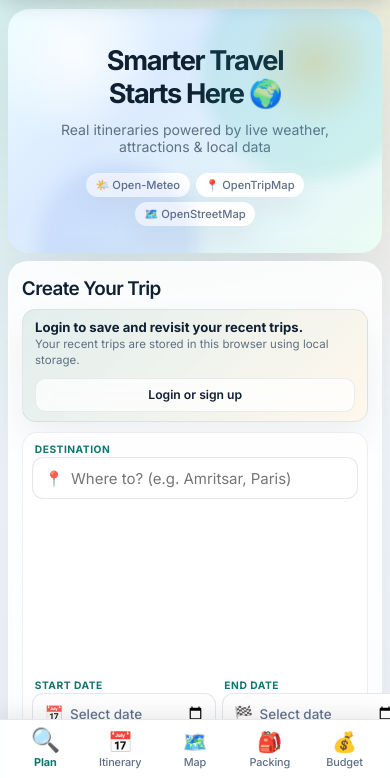
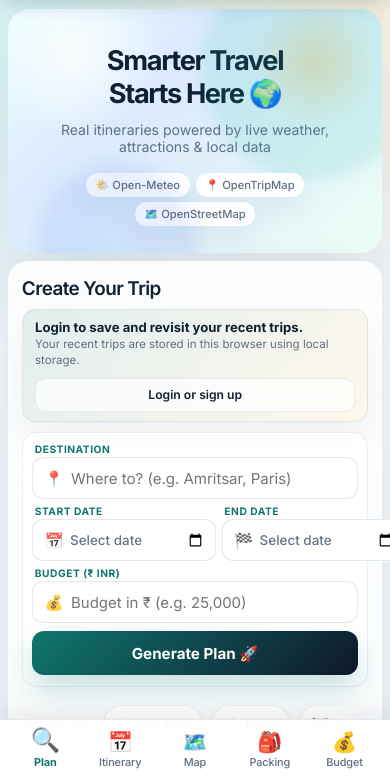
Before and after one commit to varun9761/PLANORA, a plain HTML site: page index.html in a window 390 px wide. Shown: the part 64-842 px from the top of the page. Drawn offline with nearby package versions, Linux system fonts and the light colour scheme.

Commit message:
fix(mobile): isolate desktop flex-basis widths to large screens to eliminate massive vertical gaps on mobile

```diff
--- a/style.css
+++ b/style.css
@@ -1137,22 +1137,63 @@ body.dark-mode .date-placeholder-text {
 }
 
 .form-dest-group {
-  flex: 2 1 230px;
   position: relative;
+  width: 100%;
+  flex: 0 0 auto;
+  height: auto;
+  min-height: 0;
 }
 
 .form-dates-row {
   display: flex;
   gap: 0.45rem;
-  flex: 2 1 250px;
+  width: 100%;
+  flex: 0 0 auto;
+  height: auto;
+  min-height: 0;
 }
 
 .form-date-group {
-  flex: 1 1 115px;
+  flex: 1 1 0;
+  width: 100%;
+  height: auto;
+  min-height: 0;
 }
 
 .form-budget-group {
-  flex: 1 1 135px;
+  width: 100%;
+  flex: 0 0 auto;
+  height: auto;
+  min-height: 0;
+}
+
+@media (min-width: 1025px) {
+  .trip-form {
+    display: flex;
+    flex-wrap: wrap;
+    gap: 0.45rem;
+    align-items: flex-end;
+  }
+
+  .form-dest-group {
+    flex: 2 1 230px;
+    width: auto;
+  }
+
+  .form-dates-row {
+    flex: 2 1 250px;
+    width: auto;
+  }
+
+  .form-date-group {
+    flex: 1 1 115px;
+    width: auto;
+  }
+
+  .form-budget-group {
+    flex: 1 1 135px;
+    width: auto;
+  }
 }
 
 .trip-form input {
@@ -2828,6 +2869,9 @@ body.dark-mode .map-touch-hint {
 
   .form-dest-group {
     grid-column: span 2;
+    flex: 0 0 auto;
+    height: auto;
+    min-height: 0;
   }
 
   .form-dates-row {
@@ -2835,10 +2879,16 @@ body.dark-mode .map-touch-hint {
     display: grid;
     grid-template-columns: 1fr 1fr;
     gap: 0.45rem;
+    flex: 0 0 auto;
+    height: auto;
+    min-height: 0;
   }
 
   .form-budget-group {
     grid-column: span 1;
+    flex: 0 0 auto;
+    height: auto;
+    min-height: 0;
   }
 
   .form-submit-btn {
@@ -3094,19 +3144,36 @@ body.dark-mode .map-touch-hint {
 
   /* Form */
   .trip-form {
-    display: flex;
-    flex-direction: column;
-    gap: 0.35rem; /* Ultra-compact gap */
-    padding: 0.65rem 0.6rem;
-    border-radius: 0.95rem;
+    display: flex !important;
+    flex-direction: column !important;
+    gap: 0.35rem !important; /* Ultra-compact gap */
+    padding: 0.65rem 0.6rem !important;
+    border-radius: 0.95rem !important;
+    height: auto !important;
+    min-height: 0 !important;
+  }
+
+  .form-dest-group,
+  .form-dates-row,
+  .form-budget-group,
+  .form-submit-btn {
+    flex: 0 0 auto !important;
+    height: auto !important;
+    min-height: 0 !important;
+    max-height: none !important;
+    width: 100% !important;
+    margin: 0 !important;
   }
 
   .form-field-group {
-    width: 100%;
-    display: flex;
-    flex-direction: column;
-    gap: 0.1rem;
+    width: 100% !important;
+    display: flex !important;
+    flex-direction: column !important;
+    gap: 0.1rem !important;
     margin: 0 !important;
+    flex: 0 0 auto !important;
+    height: auto !important;
+    min-height: 0 !important;
   }
 
   .field-mini-label {
@@ -3124,40 +3191,44 @@ body.dark-mode .map-touch-hint {
   }
 
   .form-dates-row {
-    display: grid;
-    grid-template-columns: 1fr 1fr;
-    gap: 0.35rem; /* Ultra-compact gap between start & end dates */
-    width: 100%;
+    display: grid !important;
+    grid-template-columns: 1fr 1fr !important;
+    gap: 0.35rem !important; /* Ultra-compact gap between start & end dates */
+    width: 100% !important;
     margin: 0 !important;
   }
 
-  .form-dates-row .form-field-group {
-    width: 100%;
+  .form-dates-row .form-field-group,
+  .form-dates-row .form-date-group {
+    width: 100% !important;
+    flex: 0 0 auto !important;
+    height: auto !important;
+    min-height: 0 !important;
   }
 
   .trip-form input {
-    min-height: 42px;
-    font-size: 15px;
-    padding: 0.45rem 0.65rem 0.45rem 2.35rem;
-    border-radius: 0.7rem;
+    min-height: 42px !important;
+    font-size: 15px !important;
+    padding: 0.45rem 0.65rem 0.45rem 2.35rem !important;
+    border-radius: 0.7rem !important;
   }
 
   .input-inner-wrap .field-icon {
-    left: 0.75rem;
-    font-size: 0.95rem;
+    left: 0.75rem !important;
+    font-size: 0.95rem !important;
   }
 
   .date-placeholder-text {
-    left: 2.35rem;
-    font-size: 0.84rem;
+    left: 2.35rem !important;
+    font-size: 0.84rem !important;
   }
 
   .form-submit-btn {
-    width: 100%;
-    min-height: 44px;
-    font-size: 0.95rem;
-    margin-top: 0.15rem;
-    border-radius: 0.75rem;
+    width: 100% !important;
+    min-height: 44px !important;
+    font-size: 0.95rem !important;
+    margin-top: 0.15rem !important;
+    border-radius: 0.75rem !important;
   }
 
   /* Trending Chips Carousel */
```
